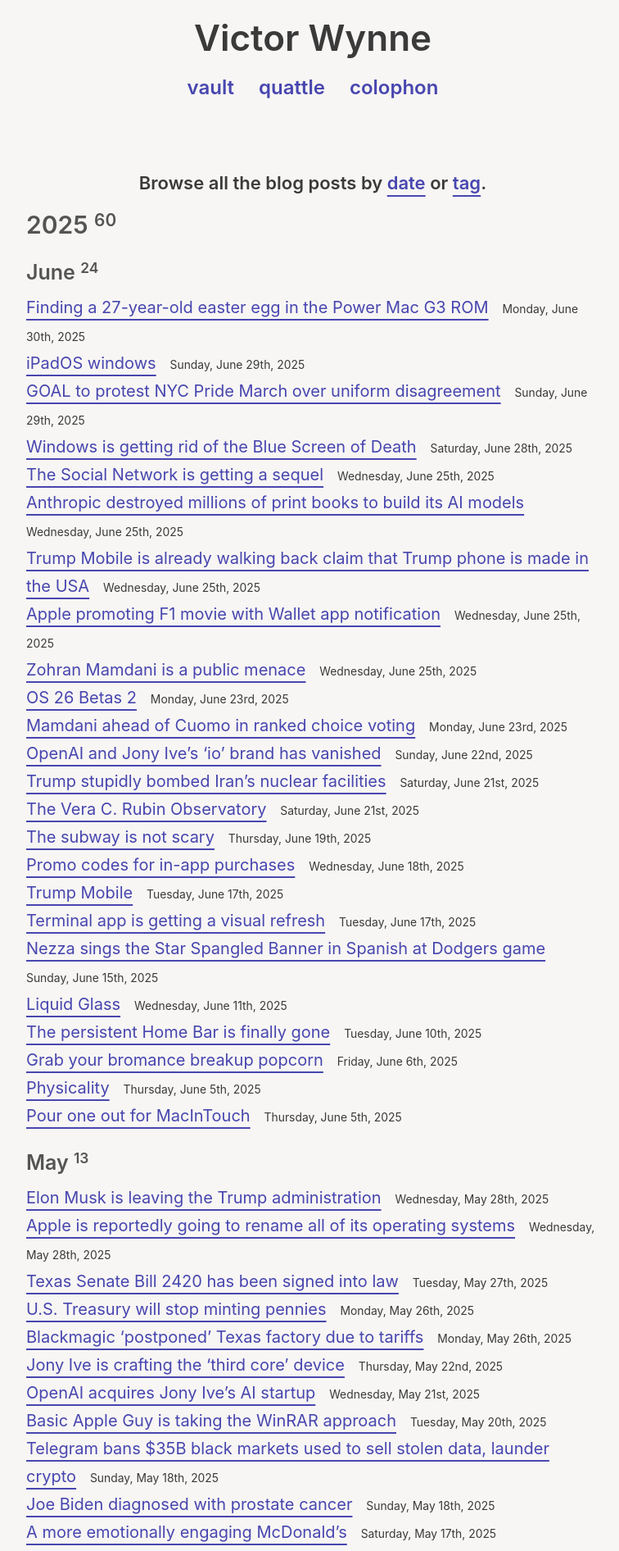
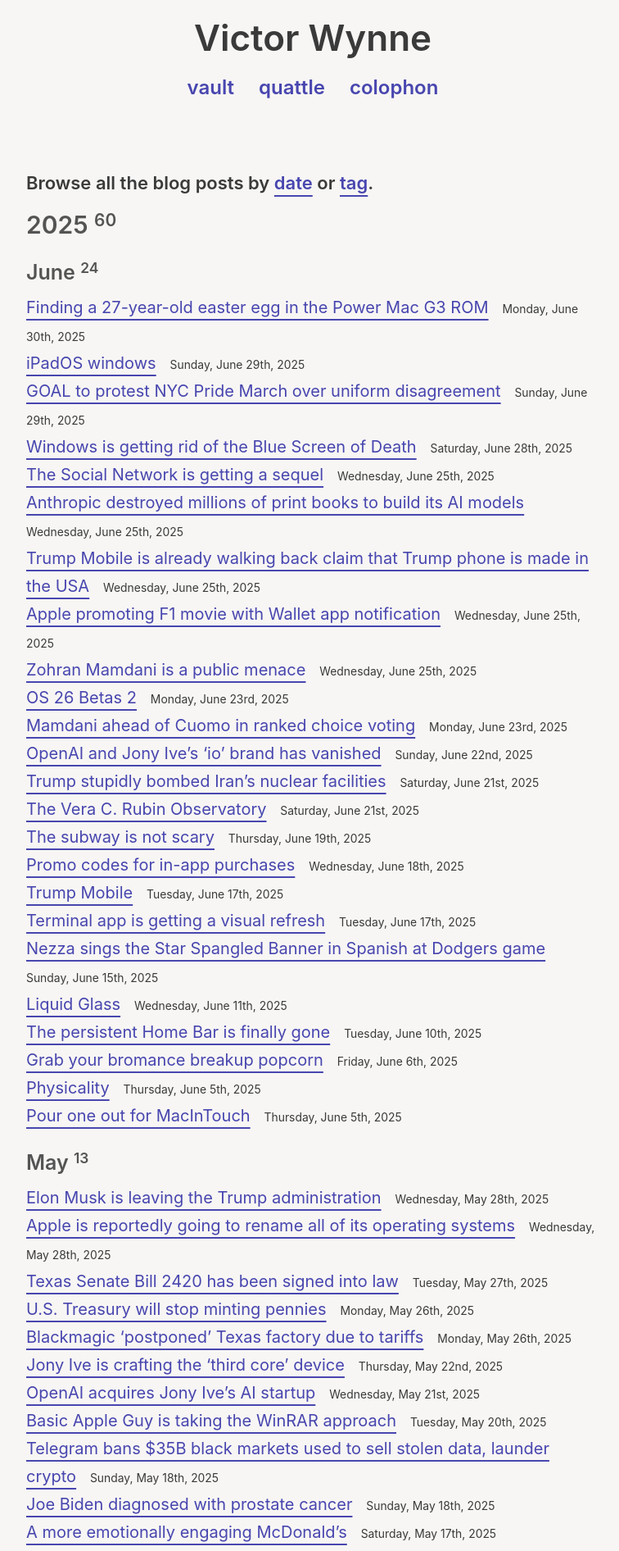
Before and after one commit to victorwynne/victorwynne, a Jekyll site: the page built from vault.md, in a window 1280 px wide. Shown: the top 1892 px of the page at 82% size, without its empty margins (258-1014 px from the left). Built offline with Jekyll 4.4.1, drawn with Linux system fonts in a browser that asks for light colours.

```diff
--- a/index.html
+++ b/index.html
@@ -20,5 +20,5 @@ title: Home
 </div>
 
 <br>
-<h3><center>You can find all the older posts in the <a href="/vault/">vault</a>.</center></h3>
+<h3>You can find all the older posts in the <a href="/vault/">vault</a>.</h3>
 <br>
--- a/vault.md
+++ b/vault.md
@@ -4,7 +4,7 @@ permalink: /vault/
 title: Vault
 ---
 
-<h3><center>Browse all the blog posts by <a href="/vault/">date</a> or <a href="/tags/">tag</a>.</center></h3>
+<h3>Browse all the blog posts by <a href="/vault/">date</a> or <a href="/tags/">tag</a>.</h3>
 
 <div class="post">
 {% assign posts_by_year = site.posts | group_by_exp: "post", "post.date | date: '%Y'" %}
```
Also changed, not shown: categories.md (+1 -1 lines), tags.md (+1 -1 lines).
